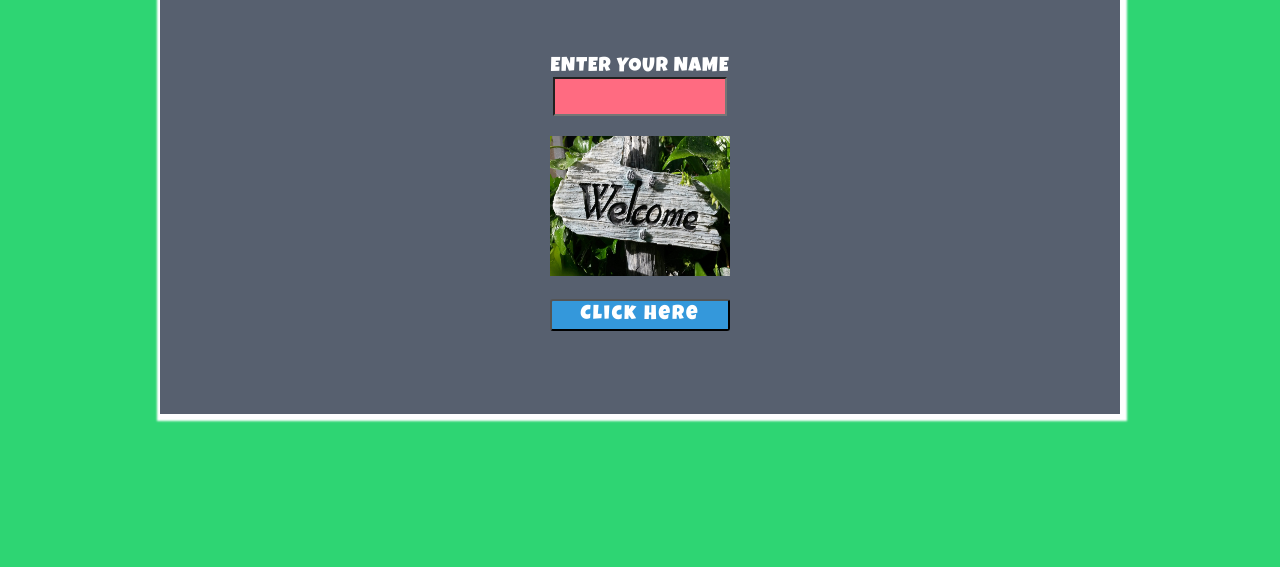
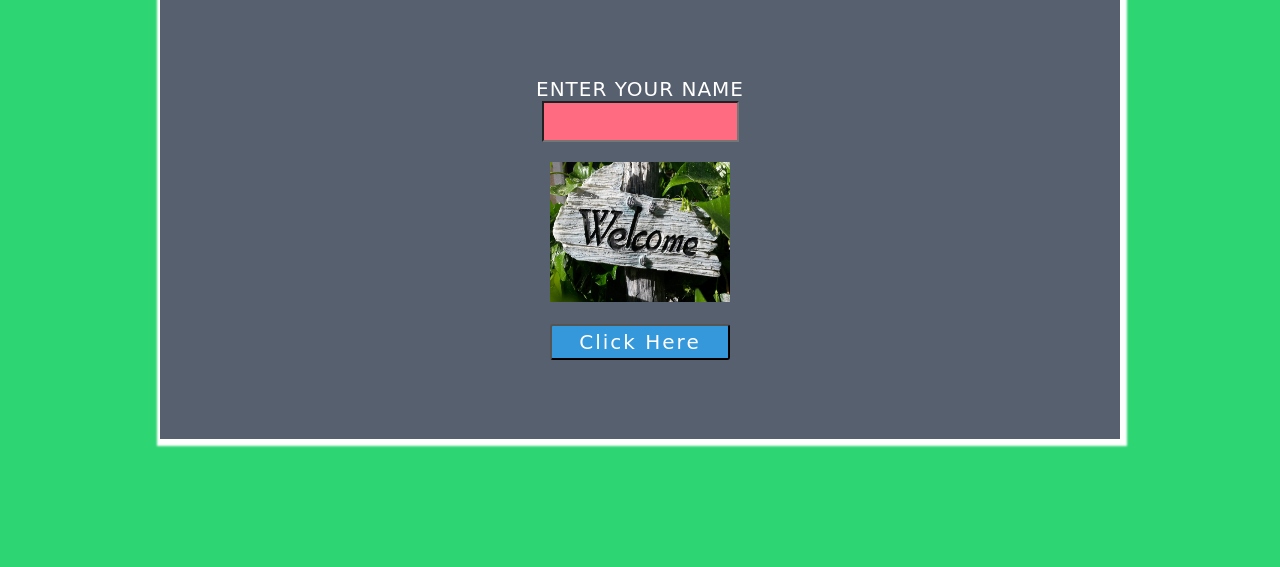
Before and after one commit to Afnan011/Random-image, a plain HTML site: page index.html in a window 1280 px wide. Shown: the part 233-800 px from the top of the page. Drawn offline with nearby package versions, Linux system fonts and the light colour scheme.

Commit message:
Update index.html

```diff
--- a/index.html
+++ b/index.html
@@ -10,7 +10,6 @@
 	<meta property="og:type" content="website" />
 	<meta property="og:title" content="image-Generator" />
 	<meta property="og:description" content="Random image Generator" />
-  <link href="https://fonts.googleapis.com/css?family=Luckiest+Guy" rel="stylesheet">
  <link rel="stylesheet" type="text/css" href="style.css">
 </head>
 <body>
```
